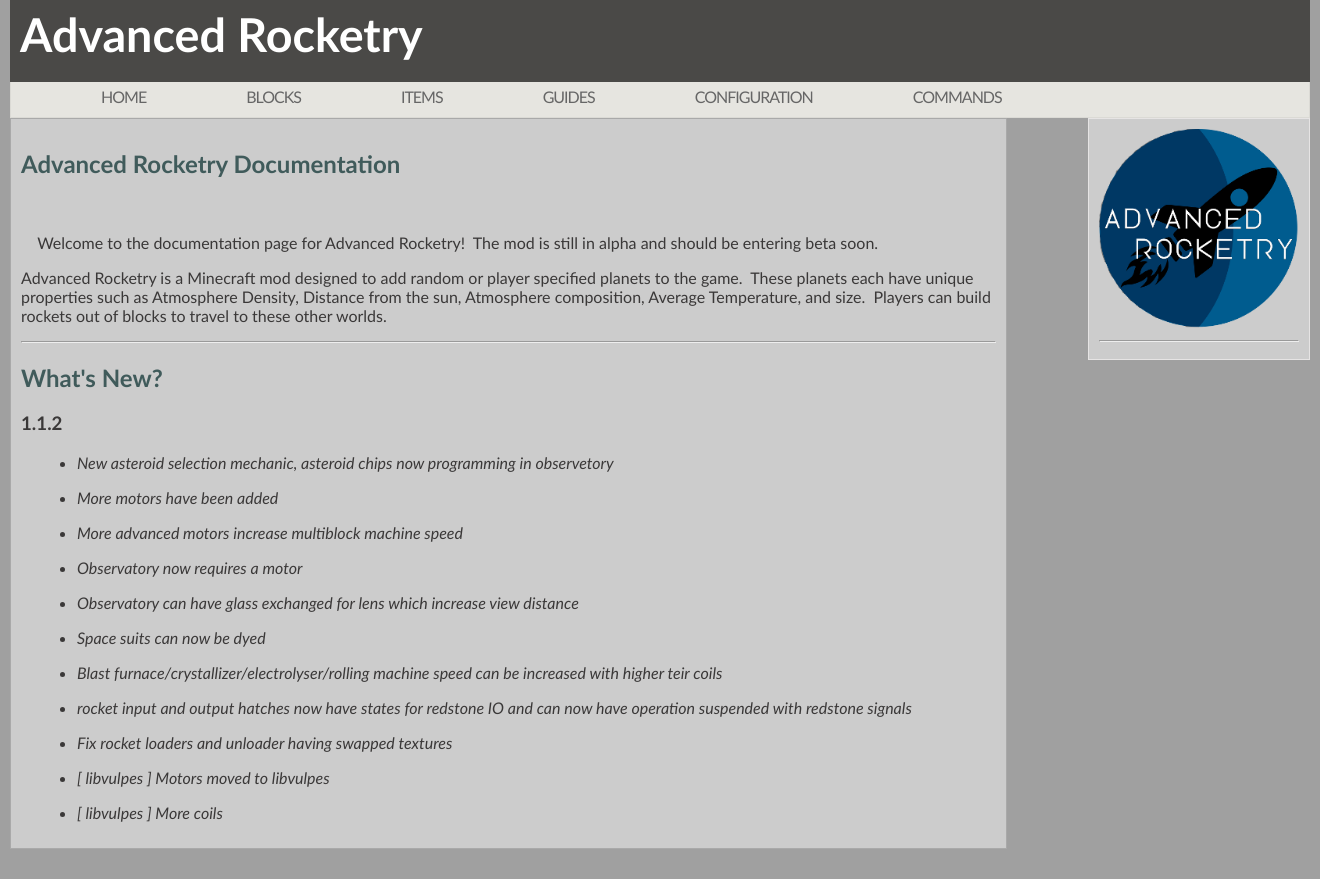
After one commit to Advanced-Rocketry/AdvancedRocketryDoc, a PHP site: page /alphachanglog.php in a window 1320 px wide. The commit adds this page. Run offline with PHP 8.4, Linux system fonts and the light colour scheme.

Commit message:
add.. i don't even know what anymore

```diff
--- /dev/null
+++ b/AdvancedRocketry/alphachanglog.php
@@ -0,0 +1,34 @@
+<?php
+    $title = 'Advanced Rocketry';
+
+    $mainContent = '<h2>Advanced Rocketry Documentation</h2>
+<br />
+<p>&nbsp;&nbsp;&nbsp; Welcome to the documentation page for Advanced
+Rocketry!&nbsp; The mod is still in alpha and should be entering beta
+soon.</p>
+<p>Advanced Rocketry is a Minecraft mod designed to add random or
+player specified planets to the game.&nbsp; These planets each have
+unique properties such as Atmosphere Density, Distance from the sun,
+Atmosphere composition, Average Temperature, and size.&nbsp; Players
+can build rockets out of blocks to travel to these other worlds.<br />
+</p>
+<hr>
+<h2>What\'s New?</h2>
+<h3>1.1.2</h3>
+<ul>
+<li>New asteroid selection mechanic, asteroid chips now programming in observetory</li>
+<li>More motors have been added</li>
+<li>More advanced motors increase multiblock machine speed</li>
+<li>Observatory now requires a motor</li>
+<li>Observatory can have glass exchanged for lens which increase view distance</li>
+<li>Space suits can now be dyed</li>
+<li>Blast furnace/crystallizer/electrolyser/rolling machine speed can be increased with higher teir coils</li>
+<li>rocket input and output hatches now have states for redstone IO and can now have operation suspended with redstone signals</li>
+<li>Fix rocket loaders and unloader having swapped textures</li>
+<li>[ libvulpes ] Motors moved to libvulpes</li>
+<li>[ libvulpes ] More coils</li>
+</ul>';
+
+    $infoBarContent = '';
+    include($_SERVER["DOCUMENT_ROOT"].'/AdvancedRocketry/template.php');
+?>
--- a/AdvancedRocketry/blocks/SatelliteAssemblingMachine.php
+++ b/AdvancedRocketry/blocks/SatelliteAssemblingMachine.php
@@ -9,7 +9,7 @@
     <p>The <font color="red">Component</font> slot is where the different components for the satellite goes and determines aspects like energy and data storage capacities.</p>
     <p>The <font color="#009900">ID chip</font> slot is where a satellite ID chip must be placed in order to program it with the satellite\'s ID number so it can be used once placed in orbit.</p>
     <br>
-    <p>The if a blank satellite or planet id chip is placed in the <font color="purple">copy</font> slot and a non-blank chip of the same kind is placed in the <font color="#009900">ID chip</font> slot, a copy can be made by pressing the green copy button on the far right of the GUI.</p>
+    <p>The if a blank satellite, planet id, or station ID chip is placed in the <font color="purple">copy</font> slot and a non-blank chip of the same kind is placed in the <font color="#009900">ID chip</font> slot, a copy can be made by pressing the green copy button on the far right of the GUI.</p>
     <p>The <font color="#009090">output</font> slot is where either the finished satellite or the copied chip is stored.</p>';
 
     $infoBarContent = $title.'<hr><img src="/AdvancedRocketry/img/satelliteAssemblingMachine_block.png" /><hr>Hardness: 3<br />Blast Resistance: 0<br />Requires Tool: Yes<br />Full Block: yes<br />Sealable: Yes<br />Tile Entity: Yes<hr>Structure Size: 1x2x1';
--- a/AdvancedRocketry/guides/RecommendedProgression.php
+++ b/AdvancedRocketry/guides/RecommendedProgression.php
@@ -32,11 +32,11 @@
     <img align="left" src="../img/blastFurnace_demo.jpg" /><center><h2>Making Steel and Titanium</h2></center>
     <p>Steel is another important ingredient in Advanced Rocketry recipes and must be made in the <a href="../blocks/ElectricArcFurnace">Electric Arc Furnance</a> supplied with power in the plugs and an iron ingot and coal in the <a href="../blocks/Hatches.php">input hatch(s)</a>.</p>
     <p><i>It is recommended you start early with this step as it takes a long time to make steel!</i></p>
-    <br><p>Titanium is another material that can be made using the Electric Arc Furnace and will be required later</p>
+    <br><p>Titanium is another material that can be made using the Electric Arc Furnace and will be required later.</p>
     <hr>
     <a name="infrastructure"></a>
     <center><h2>Building basic Infrastructure</h2></center>
-    <p>In order to build the remaining components required for space travel certain processing machines are required.</p>
+    <p>In order to build the remaining components required for space travel certain processing machines are required.  The blueprints for these machines can be found in the <a href="../items/holoProjector.php">Holoprojector</a>.</p>
     <p>These machine do not have to be built in any particular order however you will need at least one of each of the following:
     <ul>
     <li>Lathe</li>
@@ -74,6 +74,7 @@
     <b>Rocket Materials</b>
     <li>One <a href="../blocks/Seat.php">Seat</a></li>
     <li>One <a href="../blocks/GuidanceComputer.php">Guidance computer</a></li>
+    <li>One <a href="../items/idChip.php">Planet ID chip</a></li>
     <li>At least one <a href="../blocks/RocketEngine.php">Rocket Engine</a></li>
     <li>At least one <a href="../blocks/FuelTank.php">fuel tank</a></li>
     </ul>
--- a/AdvancedRocketry/items/idChip.php
+++ b/AdvancedRocketry/items/idChip.php
@@ -5,7 +5,7 @@
     <p>Id chips, in general are used to link things together or identify things.</p>
     <ul>
     <li><b>Asteroid chips</b> are programmed and filled in the <a href="../blocks/Abdp.php">Astrobody data processor</a>.  Asteroid chips are primarily used in <a href="../concepts/Missions.php">Asteroid mining missions</a>.</li>
-    <li><b>Planet ID chips</b> are used in a <a href="../concepts/Rockets.php">rocket\'s</a> guidance computer to keep track of the rocket\'s destination.
+    <li><b>Planet ID chips</b> are put into a <a href="../concepts/Rockets.php">rocket\'s</a> guidance computer to keep track of the rocket\'s destination planet.
     This chip can be programmed in a rocket by putting the chip into a guidance computer and clicking the <i>"Select DST"</i> button in the rocket\'s UI and selecting the planet from the resultant interface.</li>
     <li><b>Space Station ID chips</b> are used to set a rocket\'s destination to a space station (or if on a space station the planet the station is orbiting).  Space Station ID chips are also used in the <a href="../blocks/StationBuilder.php">station builder</a> for building station modules.</a></li>
     </ul>';
```
Also changed, not shown: AdvancedRocketry/config/AdvancedPlanetConfiguration.php (+26 -3 lines), AdvancedRocketry/index.php (+45 -2 lines), AdvancedRocketry/items/holoProjector.php (+8 -6 lines), AdvancedRocketry/img/holoprojector_demo.jpg (added), AdvancedRocketry/img/holoprojector_demo2.jpg (added).
